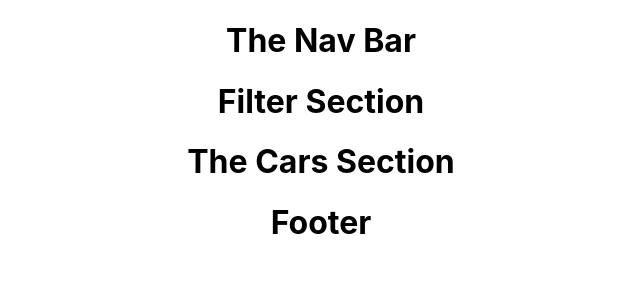
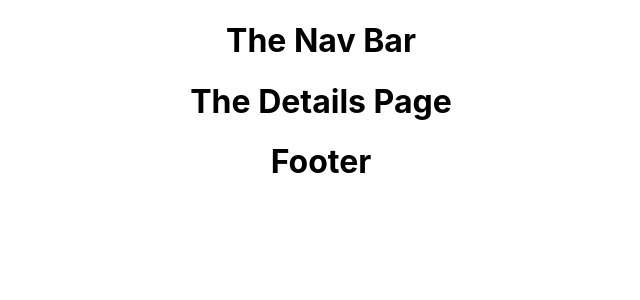
Before and after one commit to kaschief/auto1, a React (Create React App) app: page /details in a window 1280 px wide. Shown: the top 300 px of the page, without its empty margins (319-959 px from the left). Built offline with nearby package versions, Linux system fonts and the light colour scheme.

Commit message:
router working

```diff
--- a/src/App.js
+++ b/src/App.js
@@ -3,15 +3,20 @@ import './App.css';
 import Nav from './components/Nav';
 import Home from './components/Home';
 import Footer from './components/Footer';
-// import Details from './components/Details';
-// import NotFound from './components/NotFound';
+import Details from './components/Details';
+import NotFound from './components/NotFound';
+import { Route, Switch } from 'react-router-dom';
 
 class App extends Component {
   render() {
     return (
       <div className="App">
         <Nav />
-        <Home />
+        <Switch>
+          <Route path="/" exact component={Home} />
+          <Route path="/details" exact component={Details} />
+          <Route path="" component={NotFound} />
+        </Switch>
         <Footer />
       </div>
     );
--- a/src/components/Details.js
+++ b/src/components/Details.js
@@ -1,5 +1,5 @@
 import React, { useState, useEffect } from 'react';
-import Footer from './components/Footer';
+import Footer from './Footer';
 
 const Details = () => {
   return (
```
